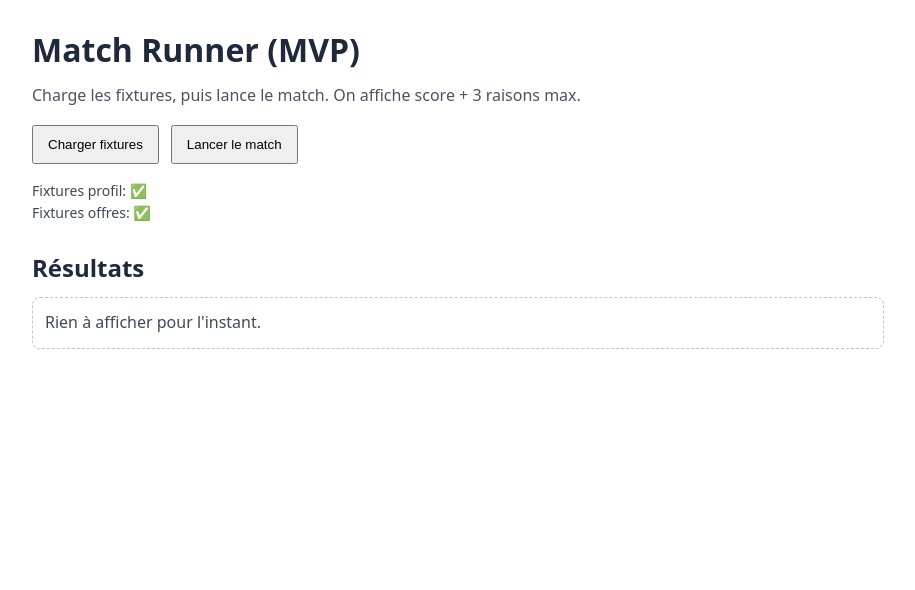
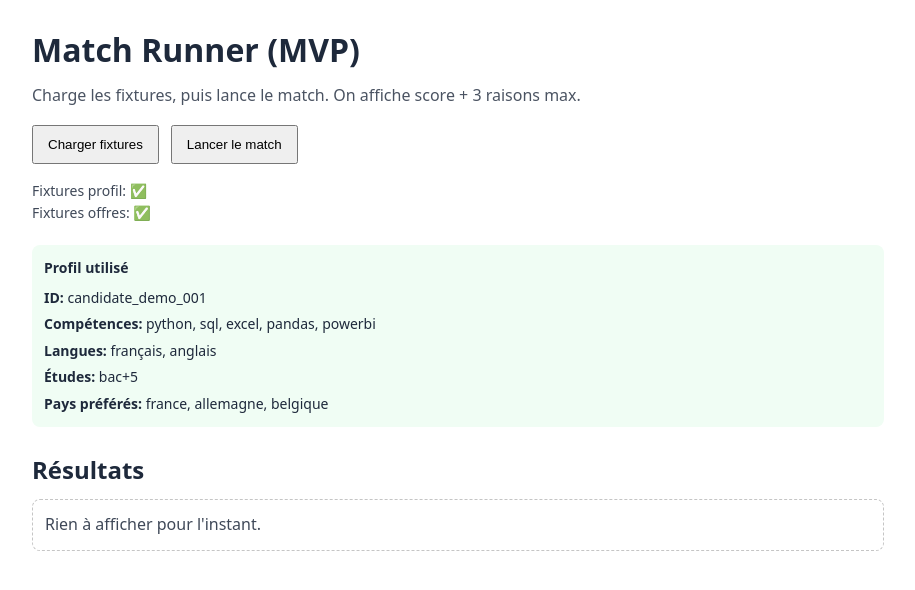
Before and after one commit to akimgnts/elevia, a React (Vite) app in the folder apps/web/: page /match in a window 1280 px wide. Both pictures are taken after a click on the button "Charger fixtures". Shown: the top 590 px of the page, without its empty margins (182-1097 px from the left). Built offline with nearby package versions, Linux system fonts and the light colour scheme.

Commit message:
web: show profile and offer context for match explainability

```diff
--- a/apps/web/src/pages/MatchPage.tsx
+++ b/apps/web/src/pages/MatchPage.tsx
@@ -37,6 +37,25 @@ function formatScore(score: unknown): string {
 
 const SCORE_THRESHOLD = 80;
 
+function getField(obj: unknown, key: string): unknown {
+  if (obj && typeof obj === "object" && key in obj) {
+    return (obj as Record<string, unknown>)[key];
+  }
+  return undefined;
+}
+
+function formatList(val: unknown, max = 5): string {
+  if (!Array.isArray(val) || val.length === 0) return "Non renseigné";
+  const items = val.slice(0, max).map(String);
+  return items.join(", ") + (val.length > max ? "…" : "");
+}
+
+function formatValue(val: unknown): string {
+  if (val === undefined || val === null || val === "") return "Non renseigné";
+  if (Array.isArray(val)) return formatList(val);
+  return String(val);
+}
+
 export default function MatchPage() {
   const [profile, setProfile] = useState<unknown>(null);
   const [offers, setOffers] = useState<unknown>(null);
@@ -53,6 +72,16 @@ export default function MatchPage() {
       .filter((r) => normalizeScore(r.score) >= SCORE_THRESHOLD)
       .sort((a, b) => normalizeScore(b.score) - normalizeScore(a.score));
   }, [results]);
+
+  const offersMap = useMemo(() => {
+    if (!Array.isArray(offers)) return new Map<string, unknown>();
+    const map = new Map<string, unknown>();
+    for (const o of offers) {
+      const id = getField(o, "id") ?? getField(o, "offer_id");
+      if (id) map.set(String(id), o);
+    }
+    return map;
+  }, [offers]);
 
   async function handleLoadFixtures() {
     setError(null);
@@ -124,6 +153,19 @@ export default function MatchPage() {
         <div>Fixtures offres: {offers ? "✅" : "—"}</div>
       </div>
 
+      {profile !== null && typeof profile === "object" ? (
+        <div style={{ marginTop: 20, padding: 12, backgroundColor: "#f0fdf4", borderRadius: 8, fontSize: 14 }}>
+          <strong>Profil utilisé</strong>
+          <div style={{ marginTop: 8, display: "grid", gap: 4 }}>
+            <div><strong>ID:</strong> {formatValue(getField(profile, "id"))}</div>
+            <div><strong>Compétences:</strong> {formatList(getField(profile, "skills"), 5)}</div>
+            <div><strong>Langues:</strong> {formatValue(getField(profile, "languages"))}</div>
+            <div><strong>Études:</strong> {formatValue(getField(profile, "education"))}</div>
+            <div><strong>Pays préférés:</strong> {formatValue(getField(profile, "preferred_countries"))}</div>
+          </div>
+        </div>
+      ) : null}
+
       {error && (
         <div style={{ marginTop: 16, padding: 12, border: "1px solid #e11d48", borderRadius: 8 }}>
           <strong>Erreur</strong>
@@ -160,6 +202,7 @@ export default function MatchPage() {
           <div style={{ display: "grid", gap: 10 }}>
             {filteredResults.slice(0, 50).map((r, idx) => {
               const reasons = Array.isArray(r.reasons) ? r.reasons.slice(0, 3) : [];
+              const offerData = offersMap.get(r.offer_id ?? "");
               return (
                 <div key={r.offer_id ?? idx} style={{ padding: 12, border: "1px solid #ddd", borderRadius: 8 }}>
                   <div style={{ display: "flex", justifyContent: "space-between", gap: 12, flexWrap: "wrap" }}>
@@ -170,6 +213,17 @@ export default function MatchPage() {
                       <strong>Score</strong>: {formatScore(r.score)}
                     </div>
                   </div>
+
+                  {offerData !== undefined ? (
+                    <div style={{ marginTop: 8, padding: 8, backgroundColor: "#fafafa", borderRadius: 4, fontSize: 13 }}>
+                      <div><strong>Titre:</strong> {formatValue(getField(offerData, "title"))}</div>
+                      <div><strong>Entreprise:</strong> {formatValue(getField(offerData, "company"))}</div>
+                      <div><strong>Compétences:</strong> {formatList(getField(offerData, "skills"), 5)}</div>
+                      <div><strong>Langues:</strong> {formatValue(getField(offerData, "languages"))}</div>
+                      <div><strong>Études:</strong> {formatValue(getField(offerData, "education"))}</div>
+                      <div><strong>Pays:</strong> {formatValue(getField(offerData, "country"))}</div>
+                    </div>
+                  ) : null}
 
                   <div style={{ marginTop: 8 }}>
                     <strong>Reasons</strong>
```
